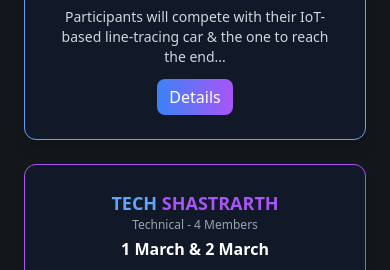
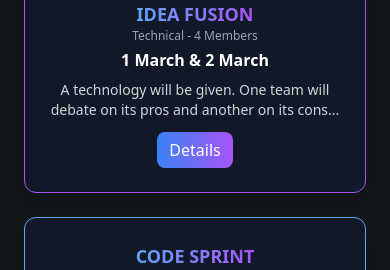
Before and after one commit to DarkGuardian641/Tesseract, a Flask app: page /events in a window 390 px wide. Shown: the part 1565-1835 px from the top of the page. Run offline with Flask 3, Linux system fonts and the light colour scheme; some libraries are stand-ins or nearby versions.

Commit message:
updated events

```diff
--- a/templates/events.html
+++ b/templates/events.html
@@ -6,6 +6,7 @@
     <title>Events</title>
     <link rel="stylesheet" href="static/css/styles.css">
     <script src="https://cdn.tailwindcss.com"></script>
+
 </head>
 <body class="bg-dark text-white">
 
@@ -49,7 +50,7 @@
     <!-- ✅ Events -->
     <section class="text-center py-8 px-4">
         <h2 class="text-3xl md:text-4xl font-extrabold text-white leading-tight">
-            All <span class="text-transparent bg-clip-text bg-gradient-to-r from-blue-400 to-purple-500">Events</span> at <span class="text-blue-400">Tesseract</span>
+            All <span class="text-transparent bg-clip-text bg-gradient-to-r from-blue-400 to-purple-500">Events</span> at <span class="text-transparent bg-clip-text bg-gradient-to-r from-blue-400 to-purple-500">Tesseract</span>
         </h2>
         <p class="mt-3 text-gray-400 text-sm md:text-lg max-w-3xl mx-auto px-2">
             A variety of events catering to different interests and industries.
@@ -63,11 +64,10 @@
             <!-- Event 1 -->
             <div class="border border-blue-400 p-6 rounded-xl shadow-lg bg-gray-900">
                 <h3 class="text-lg md:text-xl font-bold text-white">
-                    <span class="text-blue-400">TRAIL</span><span class="text-purple-500">BLAZER</span>
+                    <span class="text-transparent bg-clip-text bg-gradient-to-r from-blue-400 to-purple-500">TECH SAVVY QUIZ</span>
                 </h3>
                 <p class="text-xs md:text-sm text-gray-400">Technical - Solo</p>
                 <p class="font-bold mt-1 md:mt-2">1 March</p>
-                <img src="trailblazer.png" alt="Trailblazer Event" class="w-full rounded-lg mt-3">
                 <p class="mt-2 text-gray-300 text-sm md:text-base">Participants will compete with their IoT-based line-tracing car & the one to reach the end...</p>
                 <button class="mt-3 bg-gradient-to-r from-blue-500 to-purple-500 text-white px-3 py-1.5 rounded-lg hover:scale-105 transition">
                     Details
@@ -77,264 +77,205 @@
             <!-- Event 2 -->
             <div class="border border-purple-500 p-6 rounded-xl shadow-lg bg-gray-900">
                 <h3 class="text-lg md:text-xl font-bold text-white">
-                    <span class="text-blue-400">TECH </span><span class="text-purple-500">SHASTRARTH</span>
+                    <span class="text-transparent bg-clip-text bg-gradient-to-r from-blue-400 to-purple-500">VALORANT CLASH</span>
                 </h3>
                 <p class="text-xs md:text-sm text-gray-400">Technical - 4 Members</p>
                 <p class="font-bold mt-1 md:mt-2">1 March & 2 March</p>
-                <img src="tech_shastrarth.png" alt="Tech Shastrarth Event" class="w-full rounded-lg mt-3">
                 <p class="mt-2 text-gray-300 text-sm md:text-base">A technology will be given. One team will debate on its pros and another on its cons...</p>
                 <button class="mt-3 bg-gradient-to-r from-blue-500 to-purple-500 text-white px-3 py-1.5 rounded-lg hover:scale-105 transition">
                     Details
                 </button>
             </div>
 
-            <!-- Event 1 -->
+            <!-- Event 3 -->
             <div class="border border-blue-400 p-6 rounded-xl shadow-lg bg-gray-900">
                 <h3 class="text-lg md:text-xl font-bold text-white">
-                    <span class="text-blue-400">TRAIL</span><span class="text-purple-500">BLAZER</span>
+                    <span class="text-transparent bg-clip-text bg-gradient-to-r from-blue-400 to-purple-500">ESCAPE ROOM</span>
                 </h3>
                 <p class="text-xs md:text-sm text-gray-400">Technical - Solo</p>
                 <p class="font-bold mt-1 md:mt-2">1 March</p>
-                <img src="trailblazer.png" alt="Trailblazer Event" class="w-full rounded-lg mt-3">
                 <p class="mt-2 text-gray-300 text-sm md:text-base">Participants will compete with their IoT-based line-tracing car & the one to reach the end...</p>
                 <button class="mt-3 bg-gradient-to-r from-blue-500 to-purple-500 text-white px-3 py-1.5 rounded-lg hover:scale-105 transition">
                     Details
                 </button>
             </div>
 
-            <!-- Event 2 -->
+            <!-- Event 4 -->
             <div class="border border-purple-500 p-6 rounded-xl shadow-lg bg-gray-900">
                 <h3 class="text-lg md:text-xl font-bold text-white">
-                    <span class="text-blue-400">TECH </span><span class="text-purple-500">SHASTRARTH</span>
+                    <span class="text-transparent bg-clip-text bg-gradient-to-r from-blue-400 to-purple-500">REEL IT</span>
                 </h3>
                 <p class="text-xs md:text-sm text-gray-400">Technical - 4 Members</p>
                 <p class="font-bold mt-1 md:mt-2">1 March & 2 March</p>
-                <img src="tech_shastrarth.png" alt="Tech Shastrarth Event" class="w-full rounded-lg mt-3">
                 <p class="mt-2 text-gray-300 text-sm md:text-base">A technology will be given. One team will debate on its pros and another on its cons...</p>
                 <button class="mt-3 bg-gradient-to-r from-blue-500 to-purple-500 text-white px-3 py-1.5 rounded-lg hover:scale-105 transition">
                     Details
                 </button>
             </div>
 
-            <!-- Event 1 -->
+            <!-- Event 5 -->
             <div class="border border-blue-400 p-6 rounded-xl shadow-lg bg-gray-900">
                 <h3 class="text-lg md:text-xl font-bold text-white">
-                    <span class="text-blue-400">TRAIL</span><span class="text-purple-500">BLAZER</span>
+                    <span class="text-transparent bg-clip-text bg-gradient-to-r from-blue-400 to-purple-500">QR QUEST</span>
                 </h3>
                 <p class="text-xs md:text-sm text-gray-400">Technical - Solo</p>
                 <p class="font-bold mt-1 md:mt-2">1 March</p>
-                <img src="trailblazer.png" alt="Trailblazer Event" class="w-full rounded-lg mt-3">
                 <p class="mt-2 text-gray-300 text-sm md:text-base">Participants will compete with their IoT-based line-tracing car & the one to reach the end...</p>
                 <button class="mt-3 bg-gradient-to-r from-blue-500 to-purple-500 text-white px-3 py-1.5 rounded-lg hover:scale-105 transition">
                     Details
                 </button>
             </div>
 
-            <!-- Event 2 -->
+            <!-- Event 6 -->
             <div class="border border-purple-500 p-6 rounded-xl shadow-lg bg-gray-900">
                 <h3 class="text-lg md:text-xl font-bold text-white">
-                    <span class="text-blue-400">TECH </span><span class="text-purple-500">SHASTRARTH</span>
+                    <span class="text-transparent bg-clip-text bg-gradient-to-r from-blue-400 to-purple-500">IDEA FUSION</span>
                 </h3>
                 <p class="text-xs md:text-sm text-gray-400">Technical - 4 Members</p>
                 <p class="font-bold mt-1 md:mt-2">1 March & 2 March</p>
-                <img src="tech_shastrarth.png" alt="Tech Shastrarth Event" class="w-full rounded-lg mt-3">
                 <p class="mt-2 text-gray-300 text-sm md:text-base">A technology will be given. One team will debate on its pros and another on its cons...</p>
                 <button class="mt-3 bg-gradient-to-r from-blue-500 to-purple-500 text-white px-3 py-1.5 rounded-lg hover:scale-105 transition">
                     Details
                 </button>
             </div>
 
-            <!-- Event 1 -->
+            <!-- Event 7 -->
             <div class="border border-blue-400 p-6 rounded-xl shadow-lg bg-gray-900">
                 <h3 class="text-lg md:text-xl font-bold text-white">
-                    <span class="text-blue-400">TRAIL</span><span class="text-purple-500">BLAZER</span>
+                    <span class="text-transparent bg-clip-text bg-gradient-to-r from-blue-400 to-purple-500">CODE SPRINT</span>
                 </h3>
                 <p class="text-xs md:text-sm text-gray-400">Technical - Solo</p>
                 <p class="font-bold mt-1 md:mt-2">1 March</p>
-                <img src="trailblazer.png" alt="Trailblazer Event" class="w-full rounded-lg mt-3">
                 <p class="mt-2 text-gray-300 text-sm md:text-base">Participants will compete with their IoT-based line-tracing car & the one to reach the end...</p>
                 <button class="mt-3 bg-gradient-to-r from-blue-500 to-purple-500 text-white px-3 py-1.5 rounded-lg hover:scale-105 transition">
                     Details
                 </button>
             </div>
 
-            <!-- Event 2 -->
+            <!-- Event 8 -->
             <div class="border border-purple-500 p-6 rounded-xl shadow-lg bg-gray-900">
                 <h3 class="text-lg md:text-xl font-bold text-white">
-                    <span class="text-blue-400">TECH </span><span class="text-purple-500">SHASTRARTH</span>
+                    <span class="text-transparent bg-clip-text bg-gradient-to-r from-blue-400 to-purple-500">AI PROMPT BATTLE</span>
                 </h3>
                 <p class="text-xs md:text-sm text-gray-400">Technical - 4 Members</p>
                 <p class="font-bold mt-1 md:mt-2">1 March & 2 March</p>
-                <img src="tech_shastrarth.png" alt="Tech Shastrarth Event" class="w-full rounded-lg mt-3">
                 <p class="mt-2 text-gray-300 text-sm md:text-base">A technology will be given. One team will debate on its pros and another on its cons...</p>
                 <button class="mt-3 bg-gradient-to-r from-blue-500 to-purple-500 text-white px-3 py-1.5 rounded-lg hover:scale-105 transition">
                     Details
                 </button>
             </div>
 
-            <!-- Event 1 -->
+            <!-- Event 9 -->
             <div class="border border-blue-400 p-6 rounded-xl shadow-lg bg-gray-900">
                 <h3 class="text-lg md:text-xl font-bold text-white">
-                    <span class="text-blue-400">TRAIL</span><span class="text-purple-500">BLAZER</span>
+                    <span class="text-transparent bg-clip-text bg-gradient-to-r from-blue-400 to-purple-500">BGMI</span>
                 </h3>
                 <p class="text-xs md:text-sm text-gray-400">Technical - Solo</p>
                 <p class="font-bold mt-1 md:mt-2">1 March</p>
-                <img src="trailblazer.png" alt="Trailblazer Event" class="w-full rounded-lg mt-3">
                 <p class="mt-2 text-gray-300 text-sm md:text-base">Participants will compete with their IoT-based line-tracing car & the one to reach the end...</p>
                 <button class="mt-3 bg-gradient-to-r from-blue-500 to-purple-500 text-white px-3 py-1.5 rounded-lg hover:scale-105 transition">
                     Details
                 </button>
             </div>
 
-            <!-- Event 2 -->
+            <!-- Event 10 -->
             <div class="border border-purple-500 p-6 rounded-xl shadow-lg bg-gray-900">
                 <h3 class="text-lg md:text-xl font-bold text-white">
-                    <span class="text-blue-400">TECH </span><span class="text-purple-500">SHASTRARTH</span>
+                    <span class="text-transparent bg-clip-text bg-gradient-to-r from-blue-400 to-purple-500">CLASH OF MINDS</span>
                 </h3>
                 <p class="text-xs md:text-sm text-gray-400">Technical - 4 Members</p>
                 <p class="font-bold mt-1 md:mt-2">1 March & 2 March</p>
-                <img src="tech_shastrarth.png" alt="Tech Shastrarth Event" class="w-full rounded-lg mt-3">
                 <p class="mt-2 text-gray-300 text-sm md:text-base">A technology will be given. One team will debate on its pros and another on its cons...</p>
                 <button class="mt-3 bg-gradient-to-r from-blue-500 to-purple-500 text-white px-3 py-1.5 rounded-lg hover:scale-105 transition">
                     Details
                 </button>
             </div>
 
-            <!-- Event 1 -->
+            <!-- Event 11 -->
             <div class="border border-blue-400 p-6 rounded-xl shadow-lg bg-gray-900">
                 <h3 class="text-lg md:text-xl font-bold text-white">
-                    <span class="text-blue-400">TRAIL</span><span class="text-purple-500">BLAZER</span>
+                    <span class="text-transparent bg-clip-text bg-gradient-to-r from-blue-400 to-purple-500">TRACE X</span>
                 </h3>
                 <p class="text-xs md:text-sm text-gray-400">Technical - Solo</p>
                 <p class="font-bold mt-1 md:mt-2">1 March</p>
-                <img src="trailblazer.png" alt="Trailblazer Event" class="w-full rounded-lg mt-3">
                 <p class="mt-2 text-gray-300 text-sm md:text-base">Participants will compete with their IoT-based line-tracing car & the one to reach the end...</p>
                 <button class="mt-3 bg-gradient-to-r from-blue-500 to-purple-500 text-white px-3 py-1.5 rounded-lg hover:scale-105 transition">
                     Details
                 </button>
             </div>
 
-            <!-- Event 2 -->
+            <!-- Event 12 -->
             <div class="border border-purple-500 p-6 rounded-xl shadow-lg bg-gray-900">
                 <h3 class="text-lg md:text-xl font-bold text-white">
-                    <span class="text-blue-400">TECH </span><span class="text-purple-500">SHASTRARTH</span>
+                    <span class="text-transparent bg-clip-text bg-gradient-to-r from-blue-400 to-purple-500">STARTUP MANIA</span>
                 </h3>
                 <p class="text-xs md:text-sm text-gray-400">Technical - 4 Members</p>
                 <p class="font-bold mt-1 md:mt-2">1 March & 2 March</p>
-                <img src="tech_shastrarth.png" alt="Tech Shastrarth Event" class="w-full rounded-lg mt-3">
                 <p class="mt-2 text-gray-300 text-sm md:text-base">A technology will be given. One team will debate on its pros and another on its cons...</p>
                 <button class="mt-3 bg-gradient-to-r from-blue-500 to-purple-500 text-white px-3 py-1.5 rounded-lg hover:scale-105 transition">
                     Details
                 </button>
             </div>
 
-            <!-- Event 1 -->
+            <!-- Event 13 -->
             <div class="border border-blue-400 p-6 rounded-xl shadow-lg bg-gray-900">
                 <h3 class="text-lg md:text-xl font-bold text-white">
-                    <span class="text-blue-400">TRAIL</span><span class="text-purple-500">BLAZER</span>
+                    <span class="text-transparent bg-clip-text bg-gradient-to-r from-blue-400 to-purple-500">CRAFT AND CREATE</span>
                 </h3>
                 <p class="text-xs md:text-sm text-gray-400">Technical - Solo</p>
                 <p class="font-bold mt-1 md:mt-2">1 March</p>
-                <img src="trailblazer.png" alt="Trailblazer Event" class="w-full rounded-lg mt-3">
                 <p class="mt-2 text-gray-300 text-sm md:text-base">Participants will compete with their IoT-based line-tracing car & the one to reach the end...</p>
                 <button class="mt-3 bg-gradient-to-r from-blue-500 to-purple-500 text-white px-3 py-1.5 rounded-lg hover:scale-105 transition">
                     Details
                 </button>
             </div>
 
-            <!-- Event 2 -->
+            <!-- Event 14 -->
             <div class="border border-purple-500 p-6 rounded-xl shadow-lg bg-gray-900">
                 <h3 class="text-lg md:text-xl font-bold text-white">
-                    <span class="text-blue-400">TECH </span><span class="text-purple-500">SHASTRARTH</span>
+                    <span class="text-transparent bg-clip-text bg-gradient-to-r from-blue-400 to-purple-500">CAD GENESIS</span>
                 </h3>
                 <p class="text-xs md:text-sm text-gray-400">Technical - 4 Members</p>
                 <p class="font-bold mt-1 md:mt-2">1 March & 2 March</p>
-                <img src="tech_shastrarth.png" alt="Tech Shastrarth Event" class="w-full rounded-lg mt-3">
                 <p class="mt-2 text-gray-300 text-sm md:text-base">A technology will be given. One team will debate on its pros and another on its cons...</p>
                 <button class="mt-3 bg-gradient-to-r from-blue-500 to-purple-500 text-white px-3 py-1.5 rounded-lg hover:scale-105 transition">
                     Details
                 </button>
             </div>
 
-            <!-- Event 1 -->
+            <!-- Event 15 -->
             <div class="border border-blue-400 p-6 rounded-xl shadow-lg bg-gray-900">
                 <h3 class="text-lg md:text-xl font-bold text-white">
-                    <span class="text-blue-400">TRAIL</span><span class="text-purple-500">BLAZER</span>
+                    <span class="text-transparent bg-clip-text bg-gradient-to-r from-blue-400 to-purple-500">ROBO RACE</span>
                 </h3>
                 <p class="text-xs md:text-sm text-gray-400">Technical - Solo</p>
                 <p class="font-bold mt-1 md:mt-2">1 March</p>
-                <img src="trailblazer.png" alt="Trailblazer Event" class="w-full rounded-lg mt-3">
                 <p class="mt-2 text-gray-300 text-sm md:text-base">Participants will compete with their IoT-based line-tracing car & the one to reach the end...</p>
                 <button class="mt-3 bg-gradient-to-r from-blue-500 to-purple-500 text-white px-3 py-1.5 rounded-lg hover:scale-105 transition">
                     Details
                 </button>
             </div>
 
-            <!-- Event 2 -->
+            <!-- Event 16 -->
             <div class="border border-purple-500 p-6 rounded-xl shadow-lg bg-gray-900">
                 <h3 class="text-lg md:text-xl font-bold text-white">
-                    <span class="text-blue-400">TECH </span><span class="text-purple-500">SHASTRARTH</span>
+                    <span class="text-transparent bg-clip-text bg-gradient-to-r from-blue-400 to-purple-500">OBSTACLE BLITZ</span>
                 </h3>
                 <p class="text-xs md:text-sm text-gray-400">Technical - 4 Members</p>
                 <p class="font-bold mt-1 md:mt-2">1 March & 2 March</p>
-                <img src="tech_shastrarth.png" alt="Tech Shastrarth Event" class="w-full rounded-lg mt-3">
-                <p class="mt-2 text-gray-300 text-sm md:text-base">A technology will be given. One team will debate on its pros and another on its cons...</p>
                 <button class="mt-3 bg-gradient-to-r from-blue-500 to-purple-500 text-white px-3 py-1.5 rounded-lg hover:scale-105 transition">
                     Details
                 </button>
             </div>
 
-            <!-- Event 1 -->
+            <!-- Event 17 -->
             <div class="border border-blue-400 p-6 rounded-xl shadow-lg bg-gray-900">
                 <h3 class="text-lg md:text-xl font-bold text-white">
-                    <span class="text-blue-400">TRAIL</span><span class="text-purple-500">BLAZER</span>
+                    <span class="text-transparent bg-clip-text bg-gradient-to-r from-blue-400 to-purple-500">TECH ARENA</span>
                 </h3>
                 <p class="text-xs md:text-sm text-gray-400">Technical - Solo</p>
                 <p class="font-bold mt-1 md:mt-2">1 March</p>
-                <img src="trailblazer.png" alt="Trailblazer Event" class="w-full rounded-lg mt-3">
                 <p class="mt-2 text-gray-300 text-sm md:text-base">Participants will compete with their IoT-based line-tracing car & the one to reach the end...</p>
-                <button class="mt-3 bg-gradient-to-r from-blue-500 to-purple-500 text-white px-3 py-1.5 rounded-lg hover:scale-105 transition">
-                    Details
-                </button>
-            </div>
-
-            <!-- Event 2 -->
-            <div class="border border-purple-500 p-6 rounded-xl shadow-lg bg-gray-900">
-                <h3 class="text-lg md:text-xl font-bold text-white">
-                    <span class="text-blue-400">TECH </span><span class="text-purple-500">SHASTRARTH</span>
-                </h3>
-                <p class="text-xs md:text-sm text-gray-400">Technical - 4 Members</p>
-                <p class="font-bold mt-1 md:mt-2">1 March & 2 March</p>
-                <img src="tech_shastrarth.png" alt="Tech Shastrarth Event" class="w-full rounded-lg mt-3">
-                <p class="mt-2 text-gray-300 text-sm md:text-base">A technology will be given. One team will debate on its pros and another on its cons...</p>
-                <button class="mt-3 bg-gradient-to-r from-blue-500 to-purple-500 text-white px-3 py-1.5 rounded-lg hover:scale-105 transition">
-                    Details
-                </button>
-            </div>
-
-            <!-- Event 1 -->
-            <div class="border border-blue-400 p-6 rounded-xl shadow-lg bg-gray-900">
-                <h3 class="text-lg md:text-xl font-bold text-white">
-                    <span class="text-blue-400">TRAIL</span><span class="text-purple-500">BLAZER</span>
-                </h3>
-                <p class="text-xs md:text-sm text-gray-400">Technical - Solo</p>
-                <p class="font-bold mt-1 md:mt-2">1 March</p>
-                <img src="trailblazer.png" alt="Trailblazer Event" class="w-full rounded-lg mt-3">
-                <p class="mt-2 text-gray-300 text-sm md:text-base">Participants will compete with their IoT-based line-tracing car & the one to reach the end...</p>
-                <button class="mt-3 bg-gradient-to-r from-blue-500 to-purple-500 text-white px-3 py-1.5 rounded-lg hover:scale-105 transition">
-                    Details
-                </button>
-            </div>
-
-            <!-- Event 2 -->
-            <div class="border border-purple-500 p-6 rounded-xl shadow-lg bg-gray-900">
-                <h3 class="text-lg md:text-xl font-bold text-white">
-                    <span class="text-blue-400">TECH </span><span class="text-purple-500">SHASTRARTH</span>
-                </h3>
-                <p class="text-xs md:text-sm text-gray-400">Technical - 4 Members</p>
-                <p class="font-bold mt-1 md:mt-2">1 March & 2 March</p>
-                <img src="tech_shastrarth.png" alt="Tech Shastrarth Event" class="w-full rounded-lg mt-3">
-                <p class="mt-2 text-gray-300 text-sm md:text-base">A technology will be given. One team will debate on its pros and another on its cons...</p>
                 <button class="mt-3 bg-gradient-to-r from-blue-500 to-purple-500 text-white px-3 py-1.5 rounded-lg hover:scale-105 transition">
                     Details
                 </button>
@@ -356,7 +297,6 @@
             </p>
         </div>
     </footer>
-
     {% block content %}{% endblock %}
 </body>
 </html>
```
Also changed, not shown: static/js/events.js (added, +13 -0 lines).
